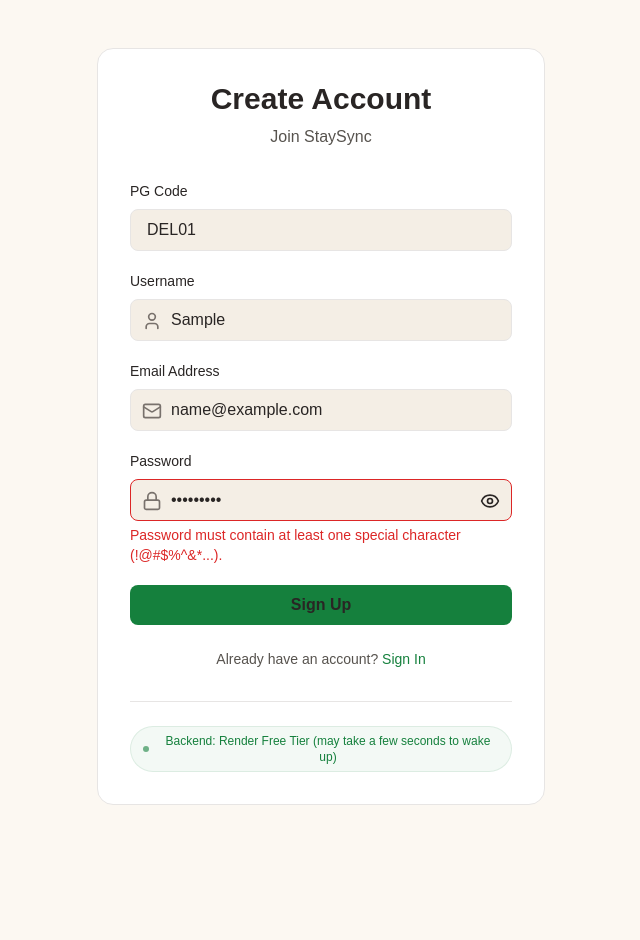
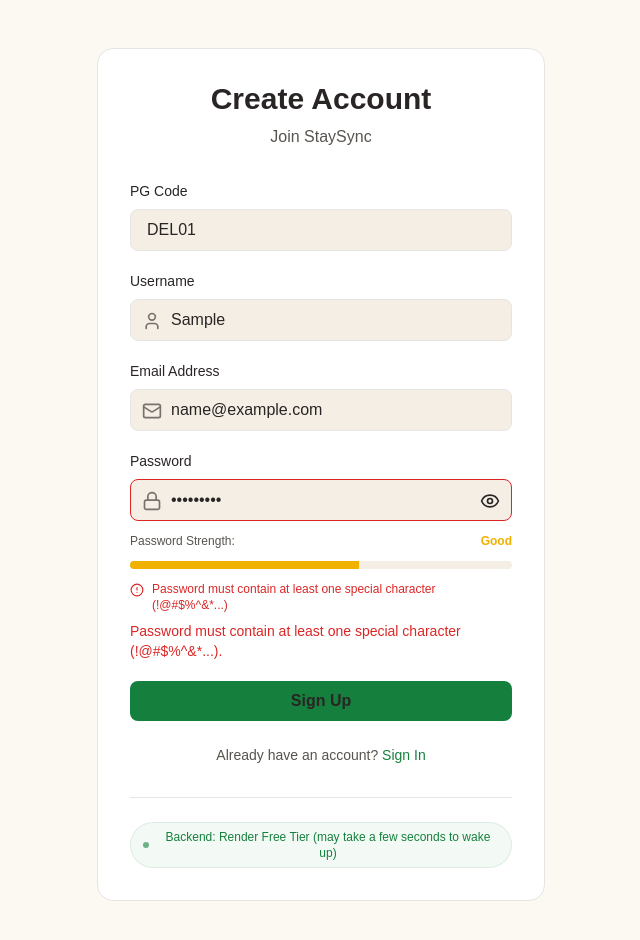
Before and after one commit to adamyatiwari12/StaySync, a Next.js app in the folder frontend/: page /signup in a window 1280 px wide. Both pictures are taken after typing "Sample", "name@example.com", "Sample123" into the empty fields and a click on the button "Sign Up". Shown: the top 940 px of the page, without its empty margins (319-959 px from the left). Before the commit the page ends 853 px from the top, so only its background shows below. Built offline with nearby package versions, Linux system fonts and the light colour scheme; no server answers.

Commit message:
feat(auth): add password strength validation to signup

```diff
--- a/frontend/app/signup/page.tsx
+++ b/frontend/app/signup/page.tsx
@@ -5,9 +5,9 @@
 import { useRouter } from "next/navigation";
 import Link from "next/link";
 import { SignupData } from "@/types/auth";
-import { Mail, Lock, User, Eye, EyeOff } from "lucide-react";
+import { Mail, Lock, User, Eye, EyeOff, AlertCircle, CheckCircle2 } from "lucide-react";
 import { getErrorMessage } from "@/lib/getErrorMessage";
-import { validatePasswordStrength } from "@/lib/passwordValidator";
+import { validatePasswordStrength, getPasswordStrength, getStrengthLabel } from "@/lib/passwordValidator";
 
 interface FormErrors {
   username?: string;
@@ -176,8 +176,10 @@
                   value={form.password}
                   onChange={handleChange}
                   className={`w-full pl-10 pr-12 py-2 rounded-lg border ${
-                    errors.password ? "border-error" : "border-border"
-                  } bg-background-muted`}
+                    form.password && !validatePasswordStrength(form.password).isValid
+                      ? "border-error focus:ring-error"
+                      : "border-border focus:ring-primary"
+                  } bg-background-muted focus:ring-2 focus:border-transparent outline-none transition-all`}
                 />
                 <button
                   type="button"
@@ -187,8 +189,54 @@
                   {showPassword ? <EyeOff size={20} /> : <Eye size={20} />}
                 </button>
               </div>
+
+              {form.password && (
+                <div className="space-y-3 mt-3">
+                  <div className="flex items-center justify-between">
+                    <span className="text-xs text-text-secondary">Password Strength:</span>
+                    <span className={`text-xs font-semibold ${getStrengthLabel(getPasswordStrength(form.password)).color}`}>
+                      {getStrengthLabel(getPasswordStrength(form.password)).label}
+                    </span>
+                  </div>
+                  <div className="w-full h-2 bg-background-muted rounded-full overflow-hidden">
+                    <div
+                      className={`h-full transition-all ${
+                        getPasswordStrength(form.password) === 1
+                          ? "w-1/5 bg-error"
+                          : getPasswordStrength(form.password) === 2
+                          ? "w-2/5 bg-orange-500"
+                          : getPasswordStrength(form.password) === 3
+                          ? "w-3/5 bg-yellow-500"
+                          : getPasswordStrength(form.password) === 4
+                          ? "w-4/5 bg-lime-500"
+                          : "w-full bg-green-500"
+                      }`}
+                    />
+                  </div>
+
+                  {validatePasswordStrength(form.password).errors.length > 0 && (
+                    <div className="space-y-2 mt-3">
+                      {validatePasswordStrength(form.password).errors.map((error, idx) => (
+                        <div key={idx} className="flex items-start gap-2 text-xs text-error">
+                          <AlertCircle size={14} className="flex-shrink-0 mt-0.5" />
+                          <span>{error}</span>
+                        </div>
+                      ))}
+                    </div>
+                  )}
+
+                  {/* Valid Password Indicator */}
+                  {validatePasswordStrength(form.password).isValid && (
+                    <div className="flex items-center gap-2 text-xs text-green-600">
+                      <CheckCircle2 size={14} />
+                      <span>Password meets all requirements</span>
+                    </div>
+                  )}
+                </div>
+              )}
+
               {errors.password && (
-                <p className="mt-1 text-sm text-error">
+                <p className="mt-2 text-sm text-error">
                   {errors.password}
                 </p>
               )}
--- a/frontend/components/profile/SecuritySettings.tsx
+++ b/frontend/components/profile/SecuritySettings.tsx
@@ -1,6 +1,6 @@
 "use client";
 
-import { FormEvent, ChangeEvent, useState, useMemo } from "react";
+import { FormEvent, ChangeEvent, useMemo } from "react";
 import { Save, Loader2, Shield, AlertCircle, CheckCircle2 } from "lucide-react";
 import { validatePasswordStrength, getPasswordStrength, getStrengthLabel } from "@/lib/passwordValidator";
 
@@ -27,9 +27,6 @@
   error,
   success,
 }: SecuritySettingsProps) {
-  const [showValidationErrors, setShowValidationErrors] = useState(false);
-
-  // Validate password strength
   const passwordValidation = useMemo(() => {
     return validatePasswordStrength(passwordForm.newPassword);
   }, [passwordForm.newPassword]);
@@ -41,6 +38,9 @@
   const strengthLabel = getStrengthLabel(passwordStrength);
 
   const passwordsMatch = passwordForm.newPassword === passwordForm.confirmPassword && passwordForm.newPassword.length > 0;
+
+  // Show validation errors immediately when user has typed something
+  const showValidationErrors = passwordForm.newPassword.length > 0;
 
   return (
     <div className="space-y-6">
@@ -101,7 +101,6 @@
                   name="newPassword"
                   value={passwordForm.newPassword}
                   onChange={onPasswordChange}
-                  onFocus={() => passwordForm.newPassword && setShowValidationErrors(true)}
                   placeholder="Enter new password"
                   className={`w-full px-4 py-3 rounded-xl border ${
                     passwordForm.newPassword && !passwordValidation.isValid
@@ -110,7 +109,6 @@
                   } bg-background-muted text-text-primary focus:ring-2 focus:border-transparent outline-none transition-all`}
                 />
 
-                {/* Password Strength Indicator */}
                 {passwordForm.newPassword && (
                   <div className="space-y-2">
                     <div className="flex items-center justify-between">
@@ -137,7 +135,6 @@
                   </div>
                 )}
 
-                {/* Validation Errors */}
                 {passwordForm.newPassword && showValidationErrors && passwordValidation.errors.length > 0 && (
                   <div className="space-y-2 mt-3">
                     {passwordValidation.errors.map((error, idx) => (
@@ -149,7 +146,6 @@
                   </div>
                 )}
 
-                {/* Valid Password Indicator */}
                 {passwordForm.newPassword && passwordValidation.isValid && (
                   <div className="flex items-center gap-2 text-sm text-green-600">
                     <CheckCircle2 size={16} />
```
Also changed, not shown: frontend/lib/passwordValidator.ts (+0 -12 lines), 1 other file (tests, documents, lock files or other folders).
